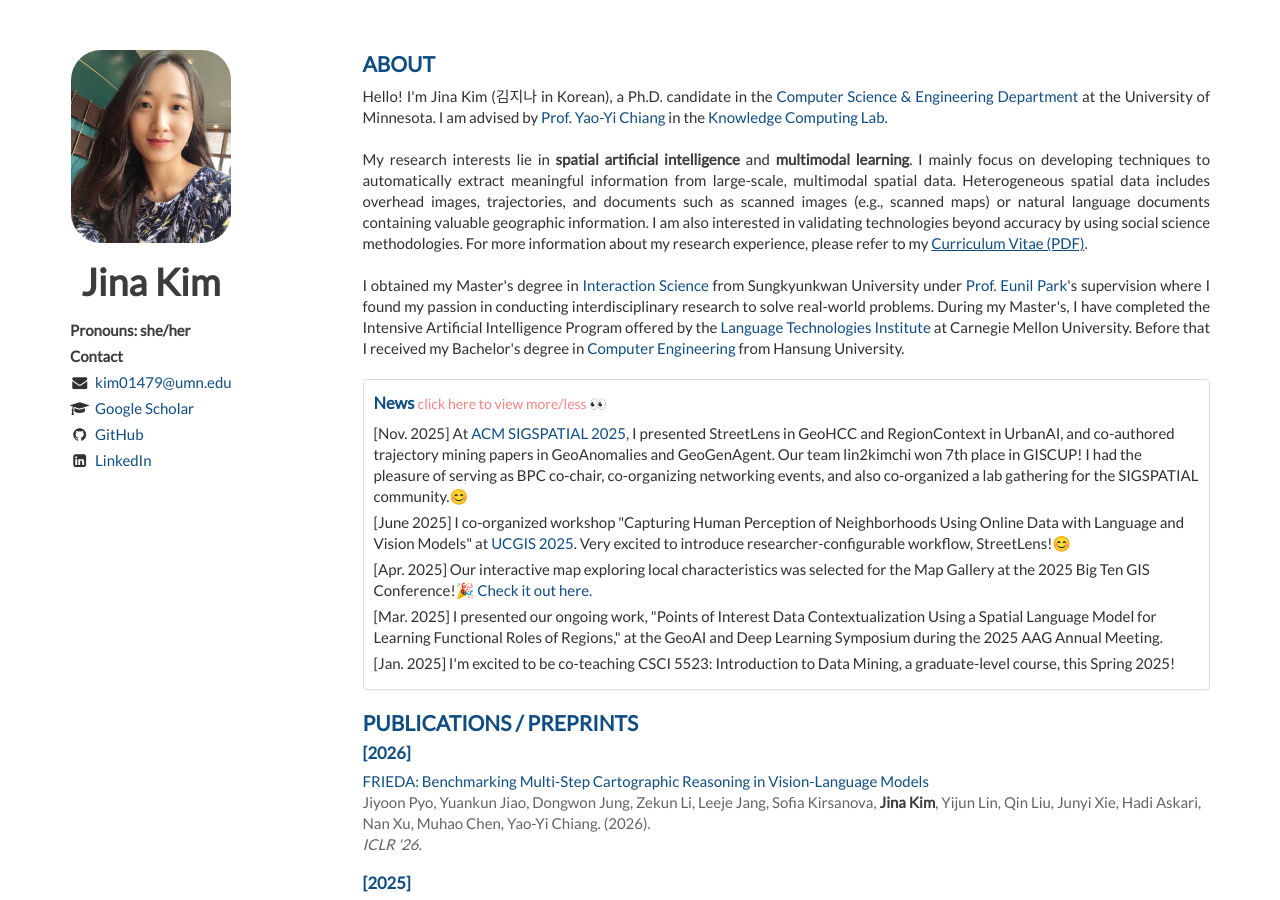
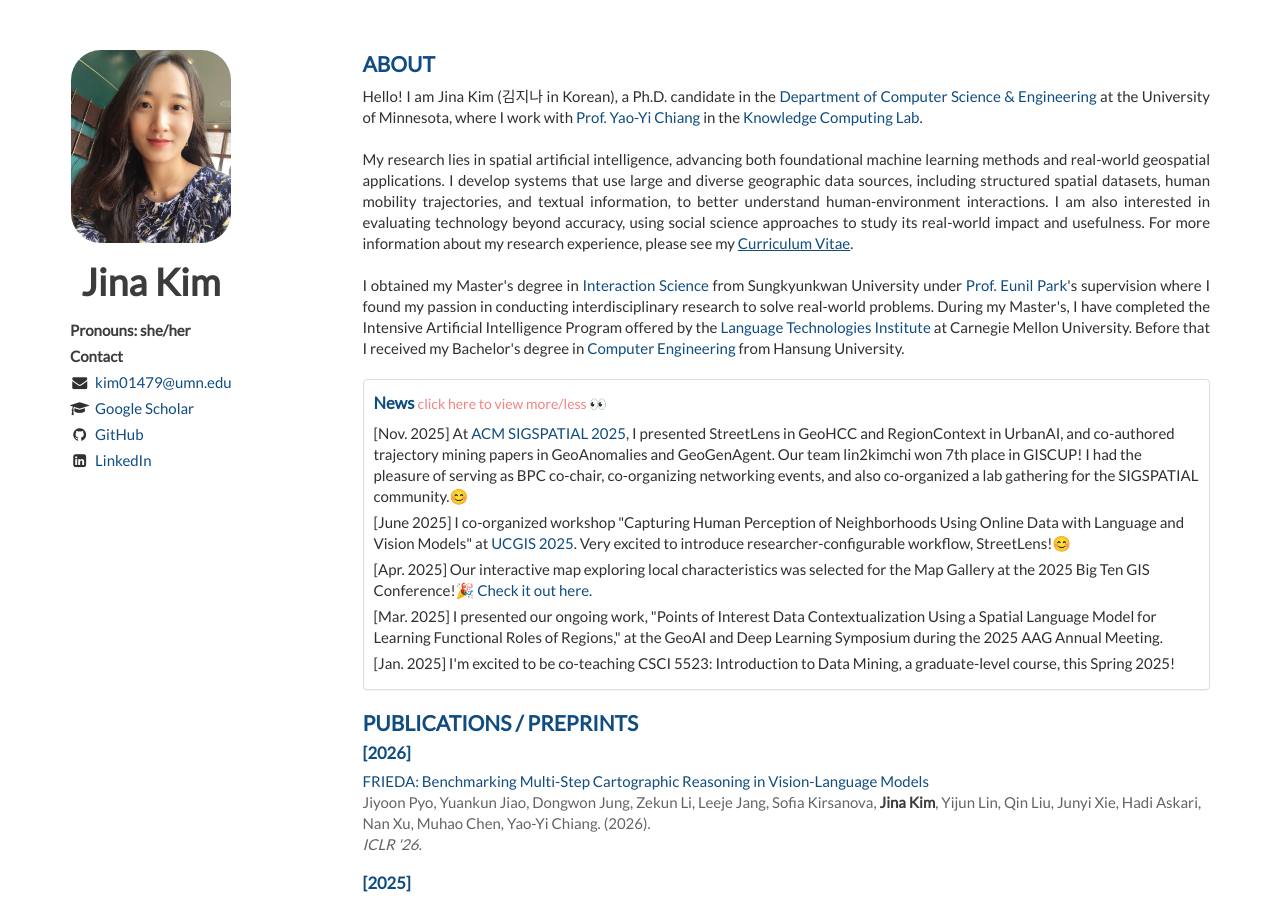
Before and after one commit to Jina-Kim/Jina-Kim.github.io, a Jekyll site: the page built from index.html, in a window 1280 px wide and 900 px high. Built offline with Jekyll 4.4.1, drawn with Linux system fonts in a browser that asks for light colours; nearby versions of some CDN libraries; the list of posts is cut into pages by our own code.

Commit message:
Update about.html

```diff
--- a/_includes/about.html
+++ b/_includes/about.html
@@ -2,13 +2,12 @@
     <h1>About</h1>
     <article>
         <p>
-        Hello! I'm Jina Kim (김지나 in Korean), a Ph.D. candidate in the <a href="https://cse.umn.edu/cs">Computer Science & Engineering Department</a> at the University of Minnesota. I am advised by <a href="https://yaoyichi.github.io">Prof. Yao-Yi Chiang</a> in the <a href="http://knowledge-computing.github.io">Knowledge Computing Lab</a>.
+        Hello! I am Jina Kim (김지나 in Korean), a Ph.D. candidate in the <a href="https://cse.umn.edu/cs">Department of Computer Science & Engineering</a> at the University of Minnesota, where I work with <a href="https://yaoyichi.github.io">Prof. Yao-Yi Chiang</a> in the <a href="http://knowledge-computing.github.io">Knowledge Computing Lab</a>.
         <br><br>
-        My research interests lie in <em>spatial artificial intelligence</em> and <em>multimodal learning</em>.
-        I mainly focus on developing techniques to automatically extract meaningful information from large-scale, multimodal spatial data.
-        Heterogeneous spatial data includes overhead images, trajectories, and documents such as scanned images (e.g., scanned maps) or natural language documents containing valuable geographic information.
-        I am also interested in validating technologies beyond accuracy by using social science methodologies.
-        For more information about my research experience, please refer to my <a href='/files/jina-cv.pdf' style="text-decoration: underline">Curriculum Vitae (PDF)</a>.
+        My research lies in spatial artificial intelligence, advancing both foundational machine learning methods and real-world geospatial applications.
+        I develop systems that use large and diverse geographic data sources, including structured spatial datasets, human mobility trajectories, and textual information, to better understand human-environment interactions.
+        I am also interested in evaluating technology beyond accuracy, using social science approaches to study its real-world impact and usefulness.
+        For more information about my research experience, please see my <a href='/files/jina-cv.pdf' style="text-decoration: underline">Curriculum Vitae</a>.
         <br><br>
         I obtained my Master's degree in <a href="http://is.skku.edu">Interaction Science</a> from Sungkyunkwan University under <a href="https://sites.google.com/view/eunil">Prof. Eunil Park</a>'s supervision where I found my passion in conducting interdisciplinary research to solve real-world problems.
         During my Master's, I have completed the Intensive Artificial Intelligence Program offered by the <a href="https://www.lti.cs.cmu.edu">Language Technologies Institute</a> at Carnegie Mellon University.
@@ -23,7 +22,6 @@
             <li>[Nov. 2025] At <a href="https://sigspatial2025.sigspatial.org/">ACM SIGSPATIAL 2025</a>, I presented StreetLens in GeoHCC and RegionContext in UrbanAI, and co-authored trajectory mining papers in GeoAnomalies and GeoGenAgent.
                 Our team lin2kimchi won 7th place in GISCUP! I had the pleasure of serving as BPC co-chair, co-organizing networking events, and also co-organized a lab gathering for the SIGSPATIAL community.😊
             </li>
-
             <li>[June 2025] I co-organized workshop "Capturing Human Perception of Neighborhoods Using Online Data with Language and Vision Models" at <a href="https://www.ucgis.org/site/symposium-2025">UCGIS 2025</a>. Very excited to introduce researcher-configurable workflow, StreetLens!😊</li>
             <li>[Apr. 2025] Our interactive map exploring local characteristics was selected for the Map Gallery at the 2025 Big Ten GIS Conference!🎉 <a href="https://gin.btaa.org/Map-Gallery-Update/">Check it out here.</a></li>
             <li>[Mar. 2025] I presented our ongoing work, "Points of Interest Data Contextualization Using a Spatial Language Model for Learning Functional Roles of Regions," at the GeoAI and Deep Learning Symposium during the 2025 AAG Annual Meeting.</li>
```
